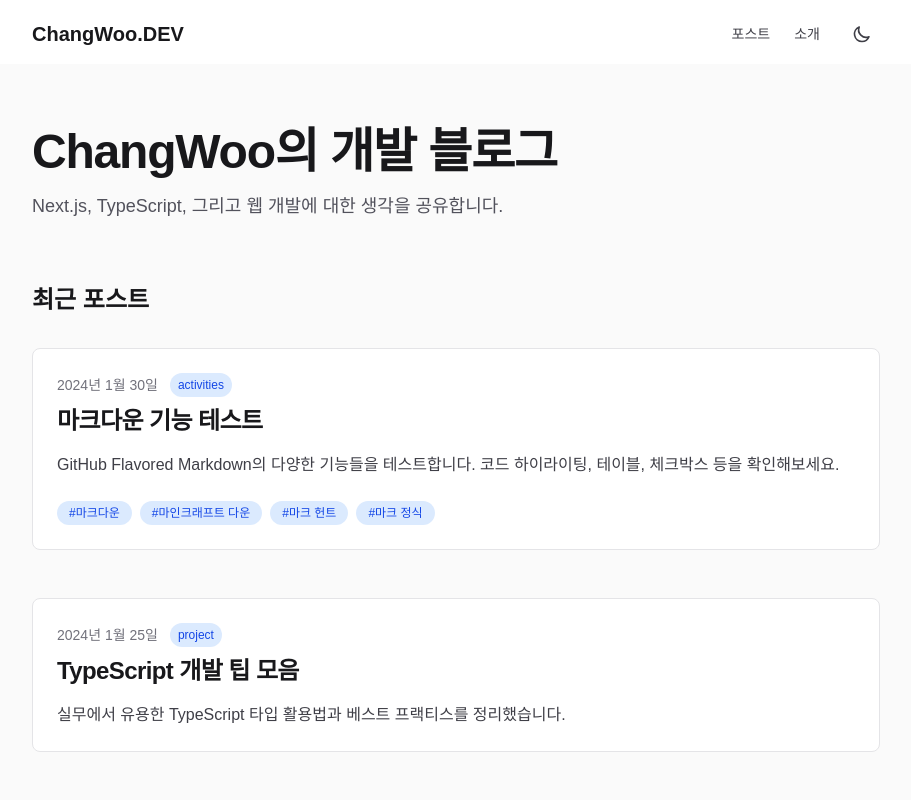
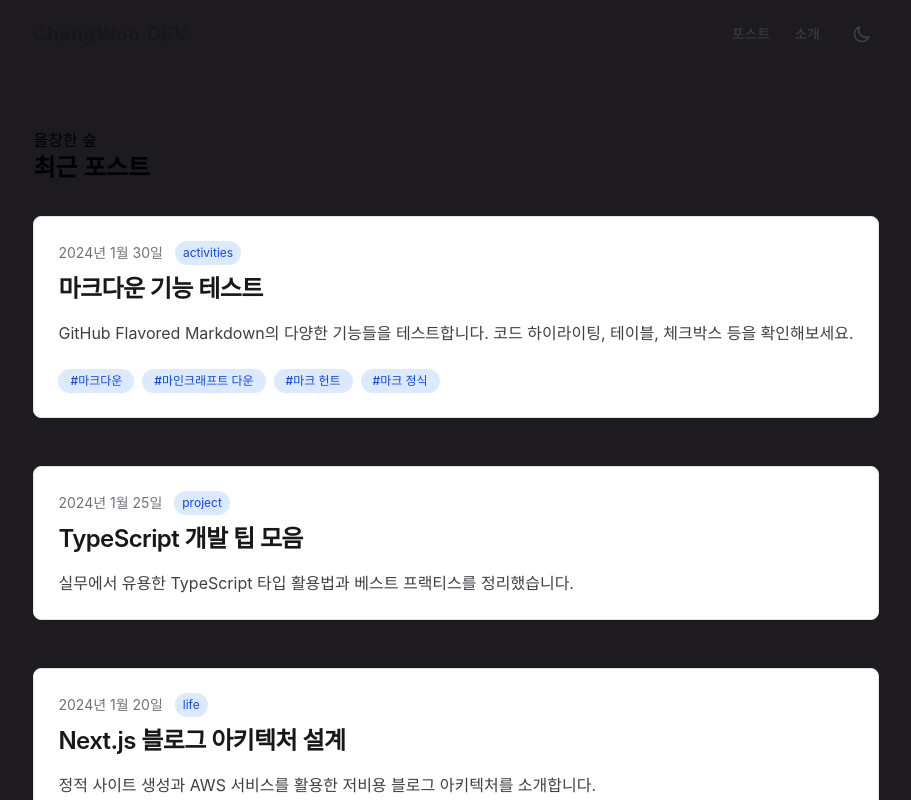
Before and after one commit to changchangwoo/DevBLOG, a Next.js app: page / in a window 1280 px wide. Shown: the top 800 px of the page, without its empty margins (184-1095 px from the left). Built offline with nearby package versions, Linux system fonts and the light colour scheme.

Commit message:
Feat : 디자인 토큰 구현

```diff
--- a/app/globals.css
+++ b/app/globals.css
@@ -5,65 +5,64 @@
 
 :root {
   --background: #ffffff;
-  --foreground: #171717;
-}
+  --min-width: 370px;
+  --max-width: 430px;
+  --lh: 22px;
+  --ls: -0.04em;
+  --font-sans: "Pretendard", -apple-system, BlinkMacSystemFont, "Segoe UI",
+    Roboto, "Helvetica Neue", Arial, sans-serif;
 
-@theme inline {
-  --color-background: var(--background);
-  --color-foreground: var(--foreground);
-  --font-sans: var(--font-geist-sans);
-  --font-mono: var(--font-geist-mono);
+  /* 라이트 테마, 수정필요 */
+  --background: #1d1b20;
+  --secondary: #262626;
+  --descript: #e1e1e1;
+  --boundary: #303030;
 }
 
 .dark {
-  --background: #0a0a0a;
-  --foreground: #ededed;
+  --background: #1d1b20;
+  --secondary: #262626;
+  --descript: #e1e1e1;
+  --boundary: #303030;
+}
+
+@theme {
+  --color-background: var(--background);
+  --color-secondary: var(--secondary);
+  --color-descript: var(--descript);
+  --color-boundary: var(--boundary);
+  --color-category-activity: #e5533d;
+  --color-category-tech: #2563eb;
+  --color-category-essay: #7c3aed;
+  --color-category-review: #059669;
+}
+
+@layer utilities {
+  /* ===== Typo ===== */
+  .title1 {
+    font-size: 24px;
+    font-weight: bold;
+    line-height: var(--lh);
+  }
+  .title2 {
+    font-size: 18px;
+    font-weight: bold;
+    line-height: var(--lh);
+  }
+  .body1 {
+    font-size: 16px;
+    font-weight: 500;
+    line-height: var(--lh);
+  }
+  .caption {
+    font-size: 12px;
+    font-weight: 400;
+    line-height: var(--lh);
+  }
 }
 
 body {
   background: var(--background);
   color: var(--foreground);
-  font-family: Arial, Helvetica, sans-serif;
+  font-family: var(--font-sans);
 }
-
-/* 다크 모드용 highlight.js 오버라이드 */
-.dark .hljs {
-  background: #1e1e1e !important;
-  color: #d4d4d4 !important;
-}
-
-.dark .hljs-keyword,
-.dark .hljs-selector-tag,
-.dark .hljs-literal,
-.dark .hljs-section,
-.dark .hljs-link {
-  color: #569cd6 !important;
-}
-
-.dark .hljs-string {
-  color: #ce9178 !important;
-}
-
-.dark .hljs-comment,
-.dark .hljs-quote {
-  color: #6a9955 !important;
-}
-
-.dark .hljs-number,
-.dark .hljs-regexp,
-.dark .hljs-type {
-  color: #b5cea8 !important;
-}
-
-.dark .hljs-function,
-.dark .hljs-title {
-  color: #dcdcaa !important;
-}
-
-.dark .hljs-params {
-  color: #9cdcfe !important;
-}
-
-.dark .hljs-built_in {
-  color: #4ec9b0 !important;
-}
--- a/app/layout.tsx
+++ b/app/layout.tsx
@@ -5,19 +5,9 @@ import "highlight.js/styles/github.css";
 import Header from "./components/Header";
 import ThemeProvider from "./components/ThemeProvider";
 
-const geistSans = Geist({
-  variable: "--font-geist-sans",
-  subsets: ["latin"],
-});
-
-const geistMono = Geist_Mono({
-  variable: "--font-geist-mono",
-  subsets: ["latin"],
-});
-
 export const metadata: Metadata = {
-  title: "ChangWoo의 개발 블로그",
-  description: "Next.js, TypeScript, 그리고 웹 개발에 대한 생각을 공유합니다.",
+  title: "울창한 숲",
+  description: "프론트엔드 개발자 이창우의 기술 블로그입니다.",
 };
 
 export default function RootLayout({
@@ -26,10 +16,8 @@ export default function RootLayout({
   children: React.ReactNode;
 }>) {
   return (
-    <html lang="ko" suppressHydrationWarning>
-      <body
-        className={`${geistSans.variable} ${geistMono.variable} antialiased pt-16`}
-      >
+    <html lang="ko">
+      <body className={`pt-16`}>
         <ThemeProvider>
           <Header />
           {children}
--- a/app/page.tsx
+++ b/app/page.tsx
@@ -5,19 +5,12 @@ export default function Home() {
   const posts = getAllPosts();
 
   return (
-    <div className="min-h-screen bg-zinc-50 dark:bg-zinc-950">
+    <div className="min-h-screen bg-background flex flex-col gap-4">
       <main className="mx-auto max-w-4xl px-6 py-16">
-        <header className="mb-16">
-          <h1 className="text-4xl font-bold tracking-tight text-zinc-900 dark:text-zinc-50 sm:text-5xl">
-            ChangWoo의 개발 블로그
-          </h1>
-          <p className="mt-4 text-lg text-zinc-600 dark:text-zinc-400">
-            Next.js, TypeScript, 그리고 웹 개발에 대한 생각을 공유합니다.
-          </p>
-        </header>
+        <h1 className="title">울창한 숲</h1>
 
         <section>
-          <h2 className="mb-8 text-2xl font-semibold text-zinc-900 dark:text-zinc-50">
+          <h2 className="mb-8 text-2xl font-semibold bg-background">
             최근 포스트
           </h2>
           <div className="space-y-12">
```
